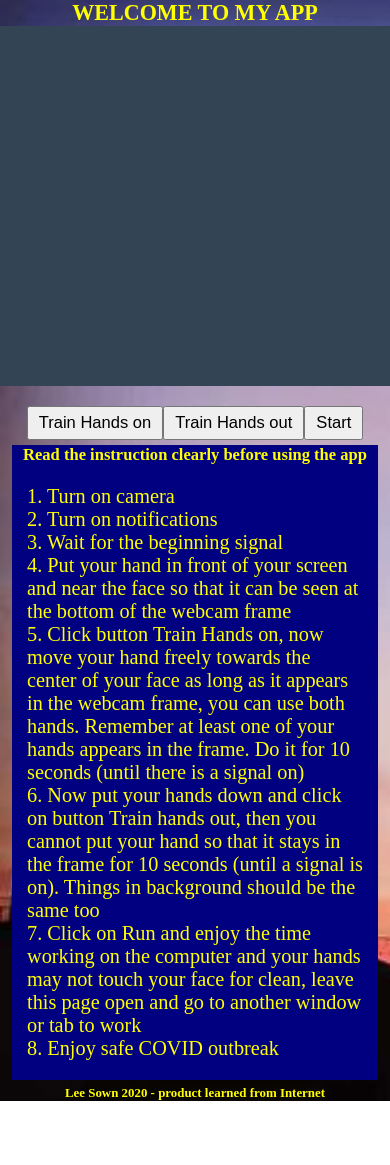
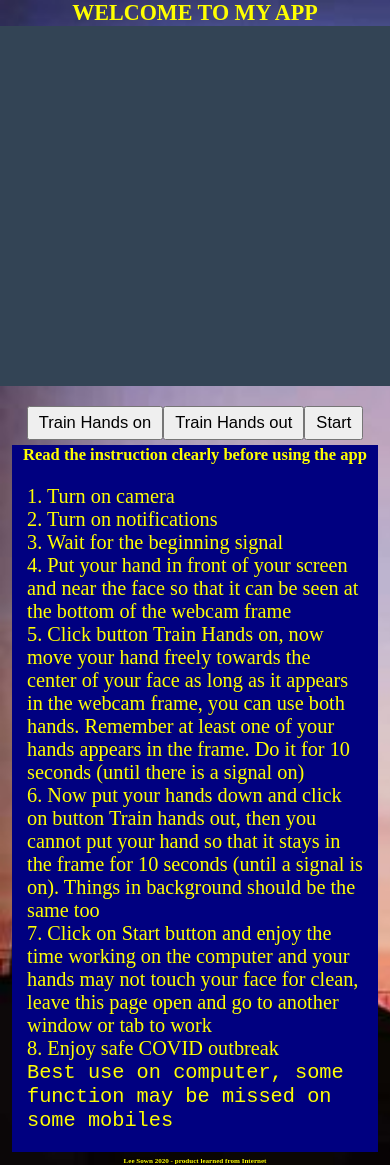
Before and after one commit to lhmson/hand-on-app, a React (Create React App) app: page / in a window 390 px wide. Shown: the top 1165 px of the page. Before the commit the page ends 1101 px from the top, so only its background shows below. Built offline with nearby package versions, Linux system fonts and the light colour scheme; no server answers.

Commit message:
Edit notes and css for responsive

```diff
--- a/src/App.css
+++ b/src/App.css
@@ -43,4 +43,8 @@
     padding: 5px 10px;
     font-size: 1.5rem;
   }
+
+  .footer {
+    font-size: 55%;
+  }
 }
--- a/src/App.js
+++ b/src/App.js
@@ -181,11 +181,12 @@ function App() {
           <li className="steps">4. Put your hand in front of your screen and near the face so that it can be seen at the bottom of the webcam frame</li>
           <li className="steps">5. Click button Train Hands on, now move your hand freely towards the center of your face as long as it appears in the webcam frame, you can use both hands. Remember at least one of your hands appears in the frame. Do it for 10 seconds (until there is a signal on)</li>
           <li className="steps">6. Now put your hands down and click on button Train hands out, then you cannot put your hand so that it stays in the frame for 10 seconds (until a signal is on). Things in background should be the same too</li>
-          <li className="steps">7. Click on Run and enjoy the time working on the computer and your hands may not touch your face for clean, leave this page open and go to another window or tab to work</li>
+          <li className="steps">7. Click on Start button and enjoy the time working on the computer and your hands may not touch your face for clean, leave this page open and go to another window or tab to work</li>
           <li className="steps">8. Enjoy safe COVID outbreak</li>
+          <li className="steps"><code>Best use on computer, some function may be missed on some mobiles</code></li>
         </ul>
       </div>
-      <div>
+      <div className="footer">
         <h3>Lee Sown 2020 - product learned from Internet</h3>
       </div>
     </div>
```
